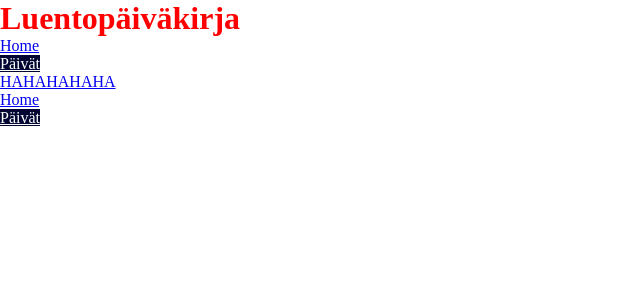
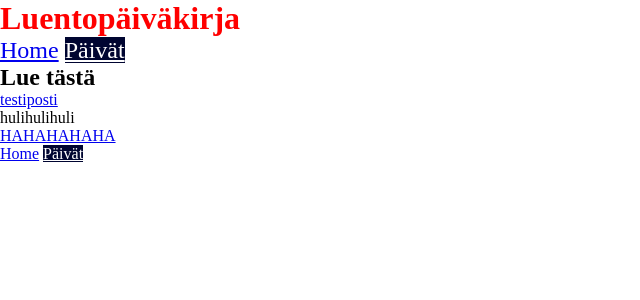
Before and after one commit to Coffettaja/learning-diary, a Jekyll site: the page built from entries.html, in a window 1280 px wide. Shown: the top 300 px of the page, without its empty margins (0-640 px from the left). Built offline with Jekyll 4.4.1, drawn with Linux system fonts in a browser that asks for light colours.

Commit message:
test post

```diff
--- a/_includes/nav.html
+++ b/_includes/nav.html
@@ -1,5 +1,5 @@
 <nav>
-	<ul>
+	<ul class="nav {{include.navclass}}">
 		<li><a href="{{site.baseurl}}/index.html" class="{% if page.url == '/' %}current{% endif %}">Home</a></li>
 		<li><a href="{{site.baseurl}}/entries.html" class="{% if page.url == '/entries.html' %}current{% endif %}">Päivät</a></li>
 	</ul>
--- a/_layouts/default.html
+++ b/_layouts/default.html
@@ -9,12 +9,12 @@
 
 <header>
 	<h1>Luentopäiväkirja</h1>
-	{% include nav.html %}
+	{% include nav.html navclass='nav-top' %}
 </header>
 
 {{content}}
 
-{% include nav.html %}
+{% include nav.html navclass='nav-bottom' %}
 
 </body>
 </html>
--- a/css/common.css
+++ b/css/common.css
@@ -11,3 +11,15 @@ h1 {
 	background-color: #000531;
 	color: white;
 }
+
+.nav {
+	list-style-type: none;
+}
+
+.nav > li {
+	display: inline-block;
+}
+
+.nav-top {
+	font-size: 1.5em;
+}
--- a/entries.html
+++ b/entries.html
@@ -1,4 +1,15 @@
 ---
 layout: default
 ---
+<h2>Lue tästä</h2>
+
+<ul>
+	{% for post in site.posts %}
+		<li>
+			<a href="#">{{post.title}}</a>
+			<p>{{post.meta}}</p>
+		</li>
+	{% endfor %}
+</ul>
+
 <p><a href="index.html">HAHAHAHAHA</a></p>
```
Also changed, not shown: _posts/2017-06-06-test-post.md (added, +13 -0 lines).
